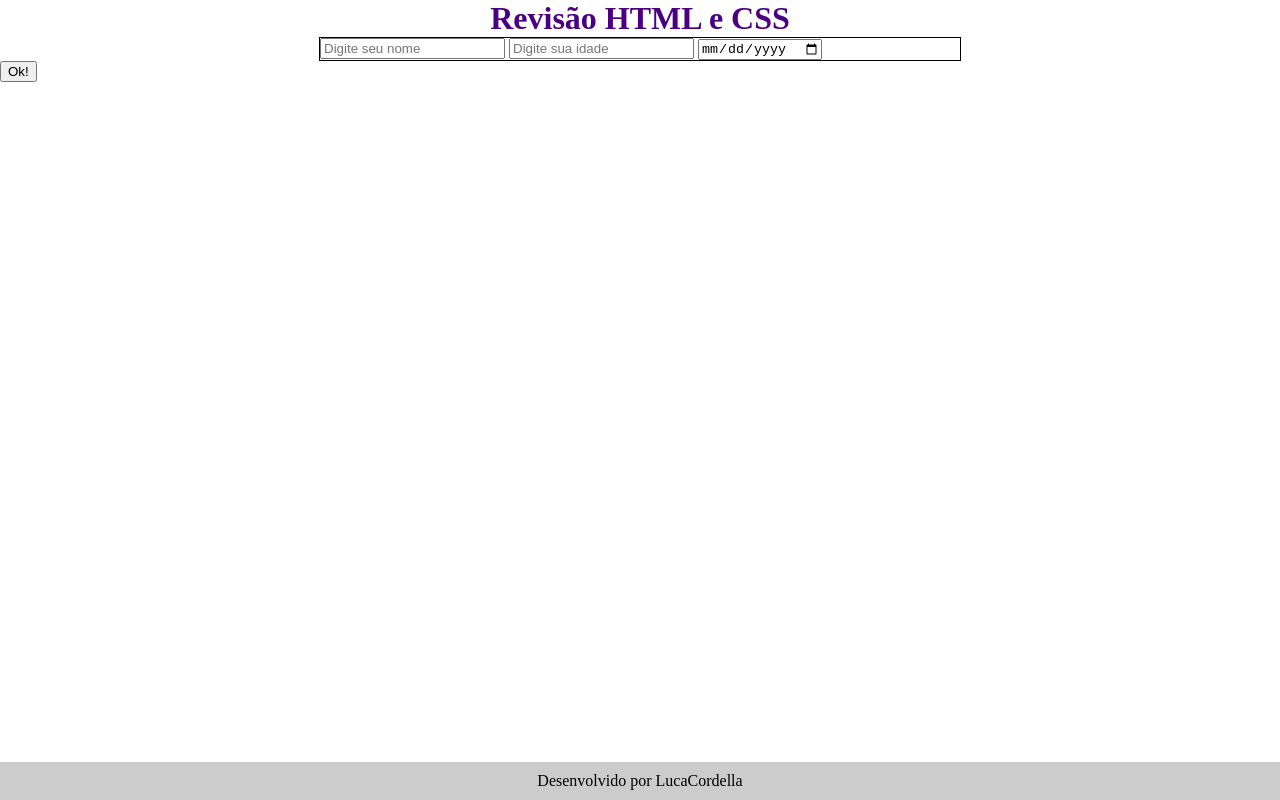
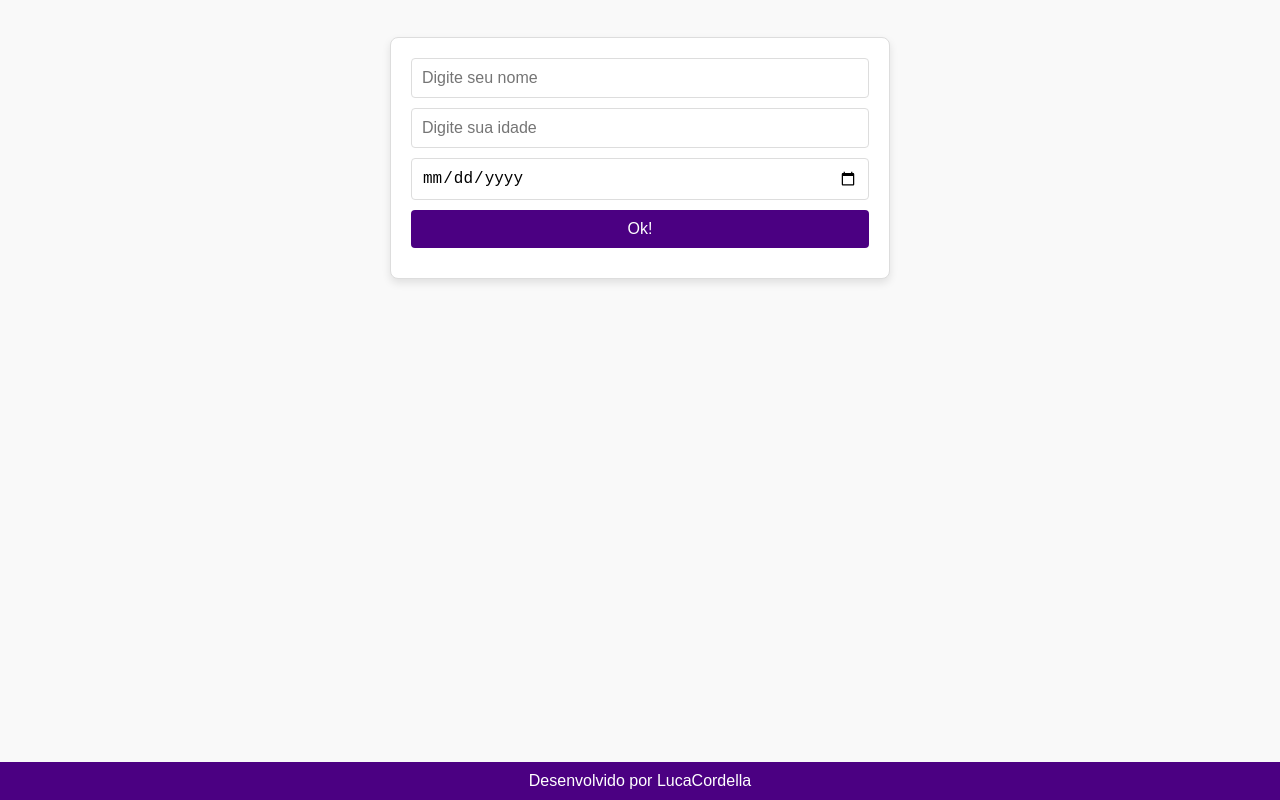
Before and after one commit to LucaCordella/programacao-web-ads, a plain HTML site: page index.html in a window 1280 px wide. Drawn offline with Linux system fonts and the light colour scheme.

Commit message:
alteração 7

```diff
--- a/index.html
+++ b/index.html
@@ -14,9 +14,8 @@
         <input type="text" placeholder="Digite seu nome">
         <input type="number" placeholder="Digite sua idade">
         <input type="date">
+        <button>Ok!</button>
     </div>
-
-    <button>Ok!</button>
 
     <footer class="rodape">
         <p class="texto-paragrafo">Desenvolvido por LucaCordella</p>
--- a/style.css
+++ b/style.css
@@ -1,10 +1,21 @@
 * {
     margin: 0px;
+    padding: 0;
+    box-sizing: border-box;
+}
+
+body {
+    font-family: 'Arial', sans-serif;
+    background-color: #f9f9f9;
 }
 
 #titulo {
     color: #4b0082;
+    font-family: 'Arial', sans-serif;
+    font-size: 3rem;
+    text-shadow: 2px 2px 4px rgba(0, 0, 0, 0.5);
     text-align: center;
+    margin: 50px 0;
 }
 
 .texto-paragrafo {
@@ -12,16 +23,50 @@
 }
 
 .entradas-usuario {
-    border: 1px solid;
+    border: 1px solid #ddd;
+    border-radius: 8px;
+    background-color: #fff;
     width: 50%;
-    margin: auto;
+    max-width: 500px;
+    padding: 20px;
+    box-shadow: 0 4px 8px rgba(0, 0, 0, 0.1);
+    box-sizing: border-box;
+    transform: translate(-50%, -50%);
+    bottom: 50%;
+    left: 50%;
+    position: absolute;
+    margin: 0 auto;
+    display: flex;
+    flex-direction: column;
+}
+
+
+.entradas-usuario input, .entradas-usuario button {
+    width: 100%;
+    margin-bottom: 10px;
+    padding: 10px;
+    border: 1px solid #ddd;
+    border-radius: 4px;
+    font-size: 1rem;
+}
+
+.entradas-usuario button {
+    background-color: #4b0082;
+    color: #fff;
+    border: none;
+    cursor: pointer;
+}
+
+.entradas-usuario button:hover {
+    background-color: #6a0dad;
 }
 
 .rodape {
     position: fixed;
     width: 100%;
     bottom: 0;
-    background-color: #ccc;
+    background-color: #4b0082;
     padding-top: 10px;
     padding-bottom: 10px;
+    color: #fff;
 }
```
